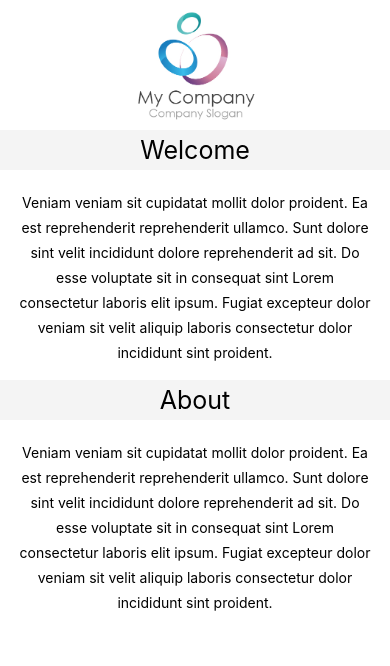
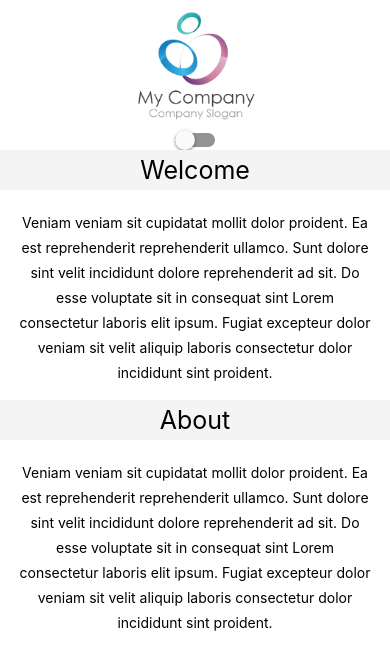
Before and after one commit to shivprogrammer/BusinessApp, a React Native app: screen / in a window 390 px wide. Shown: the top 666 px of the page. Built offline with nearby package versions, Linux system fonts and the light colour scheme.

Commit message:
successfully added switch [iOS WORKING]

```diff
--- a/index.js
+++ b/index.js
@@ -3,7 +3,8 @@ import {
   AppRegistry,
   View,
   Image,
-  ScrollView
+  ScrollView,
+  Switch
 } from 'react-native';
 import Home from './app/components/Home/Home';
 import About from './app/components/About/About';
@@ -12,11 +13,19 @@ import Contact from './app/components/Contact/Contact';
 const styles = require('./app/style');
 
 export default class ShivvyBusinessApp extends Component {
+  constructor() {
+    super();
+    this.state = {
+      logoHidden: false
+    };
+  }
+
   render() {
     return (
       <View>
         <View style={styles.imageWrap}>
           <Image style={styles.image} source={require('./logo.png')} />
+          <Switch onValueChange={(value) => this.setState({ logoHidden: value })} value={this.state.logoHidden} />
         </View>
 
         <ScrollView style={styles.scrollView}>
@@ -25,7 +34,7 @@ export default class ShivvyBusinessApp extends Component {
           <Contact />
         </ScrollView>
       </View>
-    )
+    );
   }
 }
 
```
Also changed, not shown: 1 other file (tests, documents, lock files or other folders).
